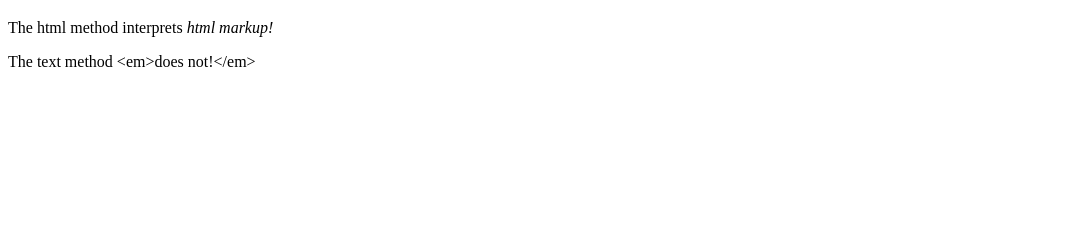
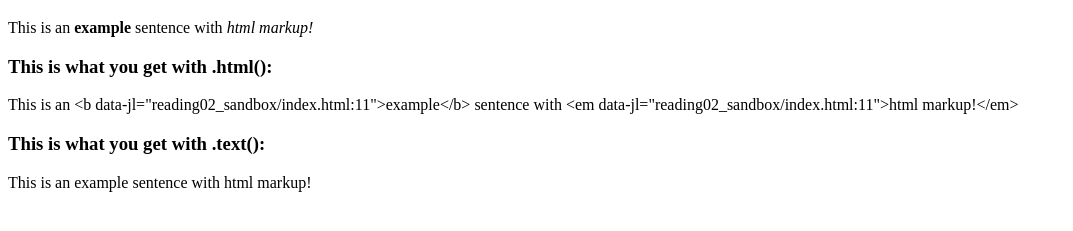
Before and after one commit to GeoffreyEmerson/various-classwork, a plain HTML site: page reading02_sandbox/index.html in a window 1280 px wide. Shown: the part 61-292 px from the top of the page, without its empty margins (0-1073 px from the left). Drawn offline with nearby package versions, Linux system fonts and the light colour scheme.

Commit message:
fix second sandbox

```diff
--- a/reading02_sandbox/index.html
+++ b/reading02_sandbox/index.html
@@ -8,7 +8,10 @@
   </head>
   <body>
     <h1>reading02_sandbox</h1>
-    <p id="one"></p>
-    <p id="two"></p>
+    <p id="example">This is an <b>example</b> sentence with <em>html markup!</em></p>
+    <h3>This is what you get with .html():</h3>
+    <p id="html-test"></p>
+    <h3>This is what you get with .text():</h3>
+    <p id="text-test"></p>
   </body>
 </html>
--- a/reading02_sandbox/script.js
+++ b/reading02_sandbox/script.js
@@ -3,8 +3,12 @@
 // Show the difference between .html() and .text() when getting content.
 
 $(document).ready(function() {
-  // The html method interprets html markup
-  $('#one').html('The html method interprets <em>html markup!</em>');
+  // Get the text in the first example sentence with the html method.
+  $testHtml = $('#example').html();
   // The text method does not
-  $('#two').text('The text method <em>does not!</em>');
+  $testText = $('#example').text();
+  // Output the result of the .html method
+  $('#html-test').text($testHtml);
+  // Output the result of the .text method
+  $('#text-test').text($testText);
 });
```
